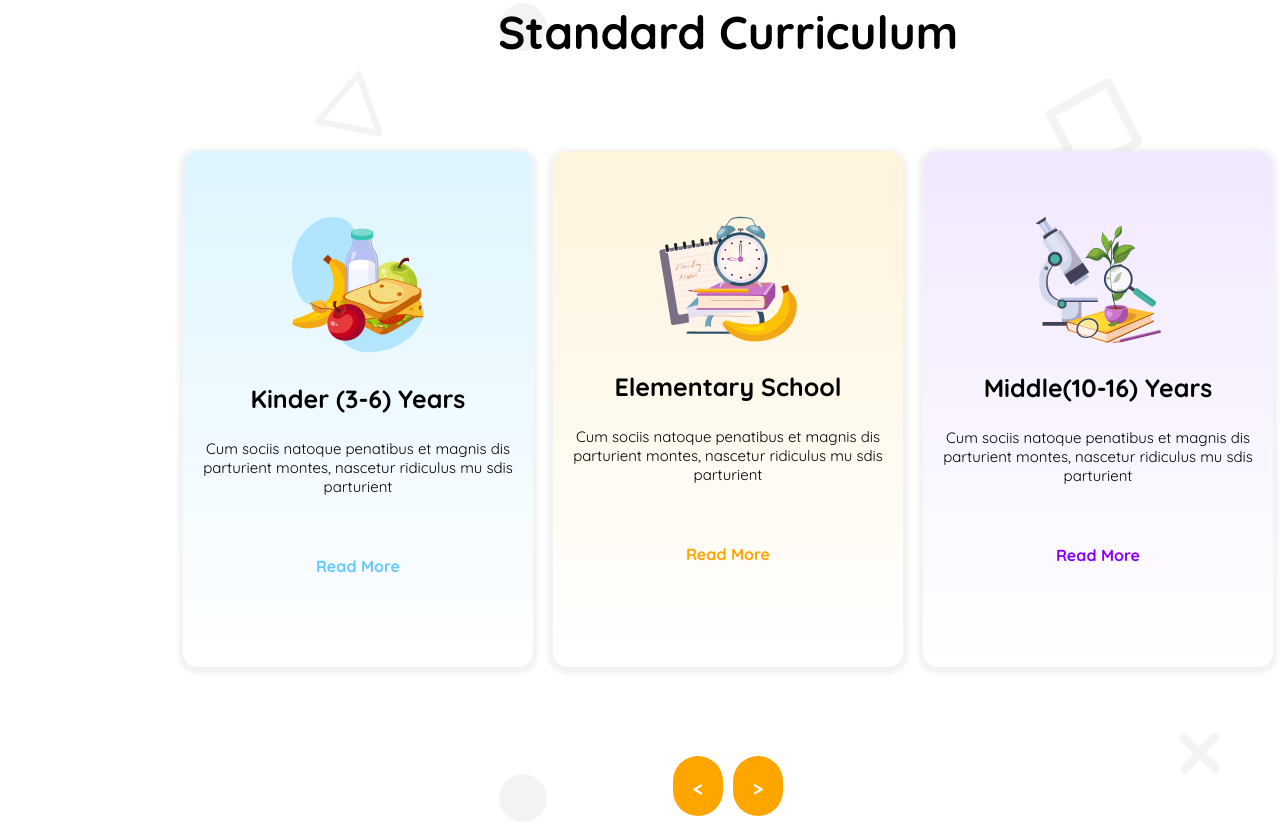
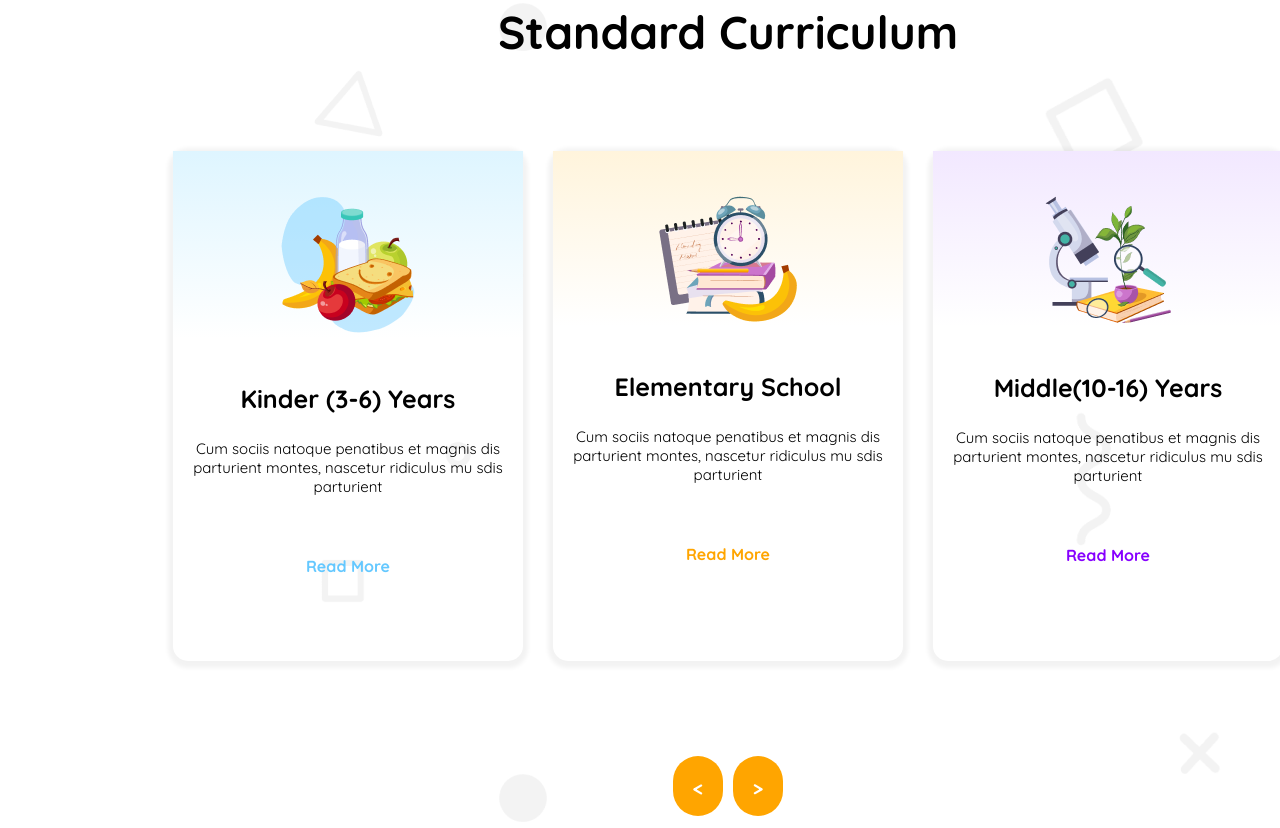
Before and after one commit to lehaz98/Kids-Education, a plain HTML site: page index.html in a window 1280 px wide. Shown: the part 772-1600 px from the top of the page. Drawn offline with Linux system fonts and the light colour scheme.

Commit message:
full web done

```diff
--- a/index.html
+++ b/index.html
@@ -59,6 +59,7 @@
             <div class="imgdiv">
               <img class="img-card" src="assets/kinder.png" alt="" />
             </div>
+            <div class="card-1p">
               <h3 class="card-heding">Kinder (3-6) Years</h3>
               <p class="card-pragraph">
                 Cum sociis natoque penatibus et magnis dis parturient montes,
@@ -66,8 +67,12 @@
               </p>
               <h5 class="read-more calormor1">Read More</h5>
             </div>
+          </div>
           <div class="card-2">
+            <div class="card-2p">
               <img class="img-card" src="assets/elementary.png" alt="" />
+            </div>
+            <div class="card-1p">
               <h3 class="card-heding">Elementary School</h3>
               <p class="card-pragraph">
                 Cum sociis natoque penatibus et magnis dis parturient montes,
@@ -75,14 +80,19 @@
               </p>
               <h5 class="read-more calor-orange">Read More</h5>
             </div>
+          </div>
           <div class="card-3">
+            <div class="caed-3p">
               <img class="img-card" src="assets/middle.png" alt="" />
+            </div>
+            <div class="card-1p">
               <h3 class="card-heding">Middle(10-16) Years</h3>
               <p class="card-pragraph">
                 Cum sociis natoque penatibus et magnis dis parturient montes,
                 nascetur ridiculus mu sdis parturient
               </p>
               <h5 class="read-more calormor3">Read More</h5>
+            </div>
           </div>
         </div>
         <div class="main-boal">
@@ -162,7 +172,7 @@
       <div class="ftr-end-div display-flex">
         <div>
           <div class="kids-div display-flex">
-            <img src="assets/logo.png" alt="" />
+            <img class="kids-imgs" src="assets/logo.png" alt="" />
             <h2 class="kids">Kids Education</h2>
           </div>
           <p class="kids-pra">
--- a/style/style.css
+++ b/style/style.css
@@ -164,32 +164,35 @@
   margin-top: 45px;
 }
 .imgdiv {
+  background: linear-gradient(to bottom, #def5ff 0%, #ffffff 100%);
 }
-
+.card-2p {
+  background: linear-gradient(to bottom, #fff4dc 0%, #ffffff 100%);
+}
+.caed-3p {
+  background: linear-gradient(to bottom, #f2e8ff 0%, #ffffff 100%);
+}
+.card-1p {
+  padding: 20px;
+}
 .card-1 {
-  background: linear-gradient(to bottom, #def5ff 0%, #ffffff 100%);
-  padding: 20px;
   box-shadow: 0px 2px 4px 5px rgba(0, 0, 0, 0.05);
-  width: 310px;
-  height: 476px;
+  width: 350px;
+  height: 510px;
   text-align: center;
   border-radius: 15px;
 }
 .card-2 {
-  background: linear-gradient(to bottom, #fff4dc 0%, #ffffff 100%);
-  padding: 20px;
   box-shadow: 0px 2px 4px 5px rgba(0, 0, 0, 0.05);
-  width: 310px;
-  height: 476px;
+  width: 350px;
+  height: 510px;
   text-align: center;
   border-radius: 15px;
 }
 .card-3 {
-  background: linear-gradient(to bottom, #f2e8ff 0%, #ffffff 100%);
-  padding: 20px;
   box-shadow: 0px 2px 4px 5px rgba(0, 0, 0, 0.05);
-  width: 310px;
-  height: 476px;
+  width: 350px;
+  height: 510px;
   text-align: center;
   border-radius: 15px;
 }
@@ -210,7 +213,7 @@
   height: 575px;
   justify-content: center;
   margin: 0 auto;
-  gap: 20px;
+  gap: 30px;
 }
 .main-boal {
   display: flex;
@@ -245,7 +248,7 @@
   margin: 0 auto;
 }
 .story-bg {
-  background: linear-gradient(to top, #dbb777 10%, #ffffff 100%);
+  background: linear-gradient(to top, #debf8a 0%, #ffffff 100%);
   width: 100%;
 }
 .our-storis-main {
@@ -299,7 +302,7 @@
 /* footer-style */
 .footer-style {
   background-color: #01acfd;
-  width: 1440px;
+  width: auto;
   height: 485px;
   justify-content: center;
   margin: 0 auto;
@@ -315,6 +318,8 @@
   width: 299px;
   height: 81px;
   padding-top: 250px;
+}
+.kids-imgs {
 }
 .kids {
   color: white;
```
Lines whose indentation alone changed are shown as unchanged.
